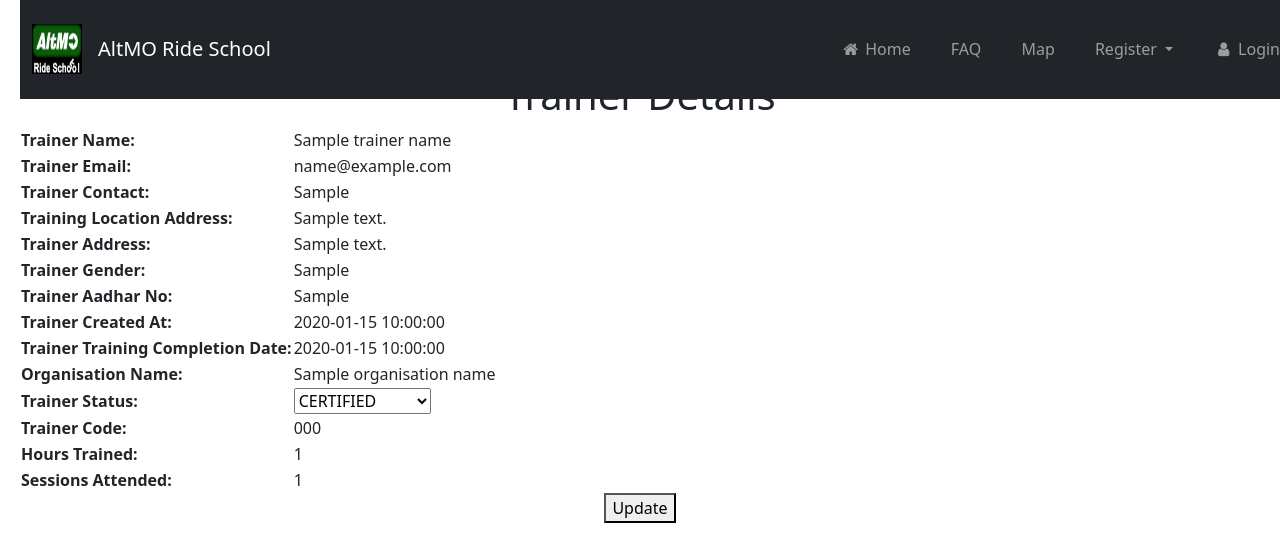
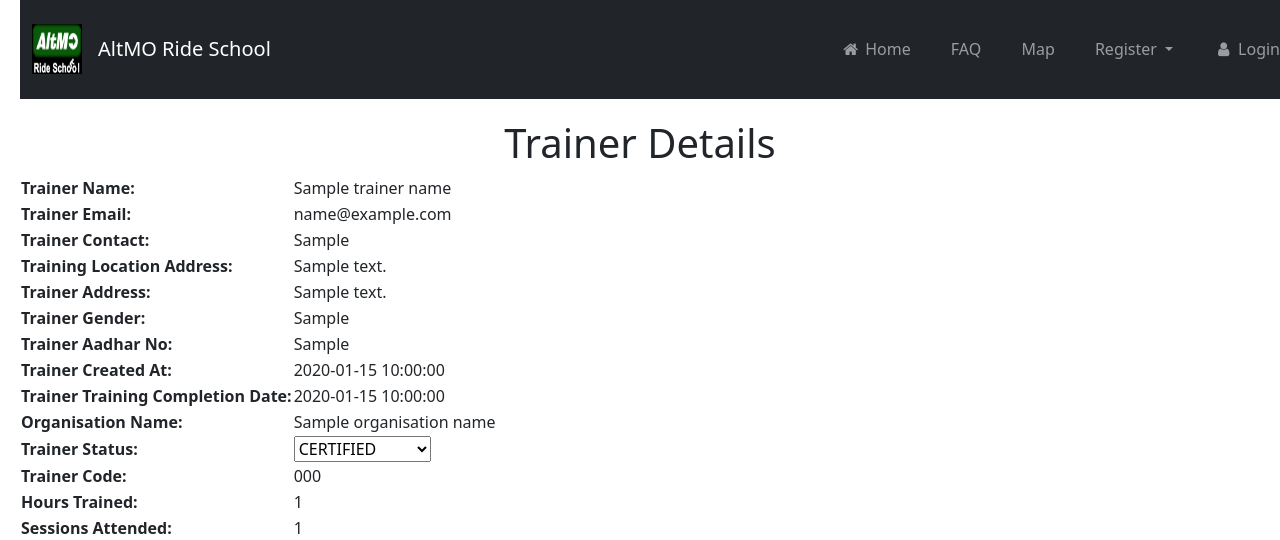
Before and after one commit to urbanmorph/rideschool, a Flask app: template altmo_rideschool/templates/trainer_admin.html in a window 1280 px wide. Shown: the part 21-561 px from the top of the page. Run offline with Flask 3, Linux system fonts and the light colour scheme; the template is opened without the code that fills it: most values are stand-ins (such as "Sample title", 1, 10 or a date in 2020); parts of the project's set-up code (start-up, migrations or seed data) failed here and were passed over; some libraries are stand-ins or nearby versions.

Commit message:
space and postion

```diff
--- a/altmo_rideschool/templates/trainer_admin.html
+++ b/altmo_rideschool/templates/trainer_admin.html
@@ -46,7 +46,7 @@
     <br>
     <br>
 
-    <h1>Trainer Details</h1>
+    <h1 class="mt-5 ">Trainer Details</h1>
     <form method="POST" id="update-status-form"></form>
     <table>
 
```
